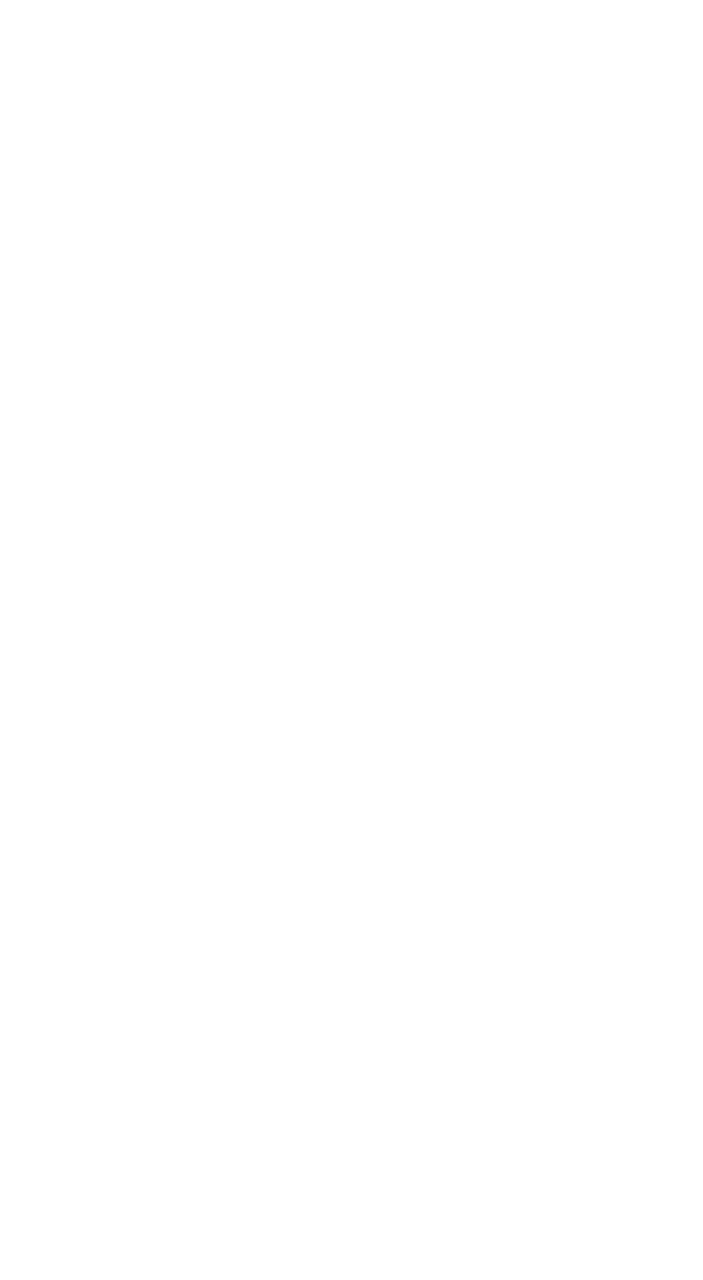
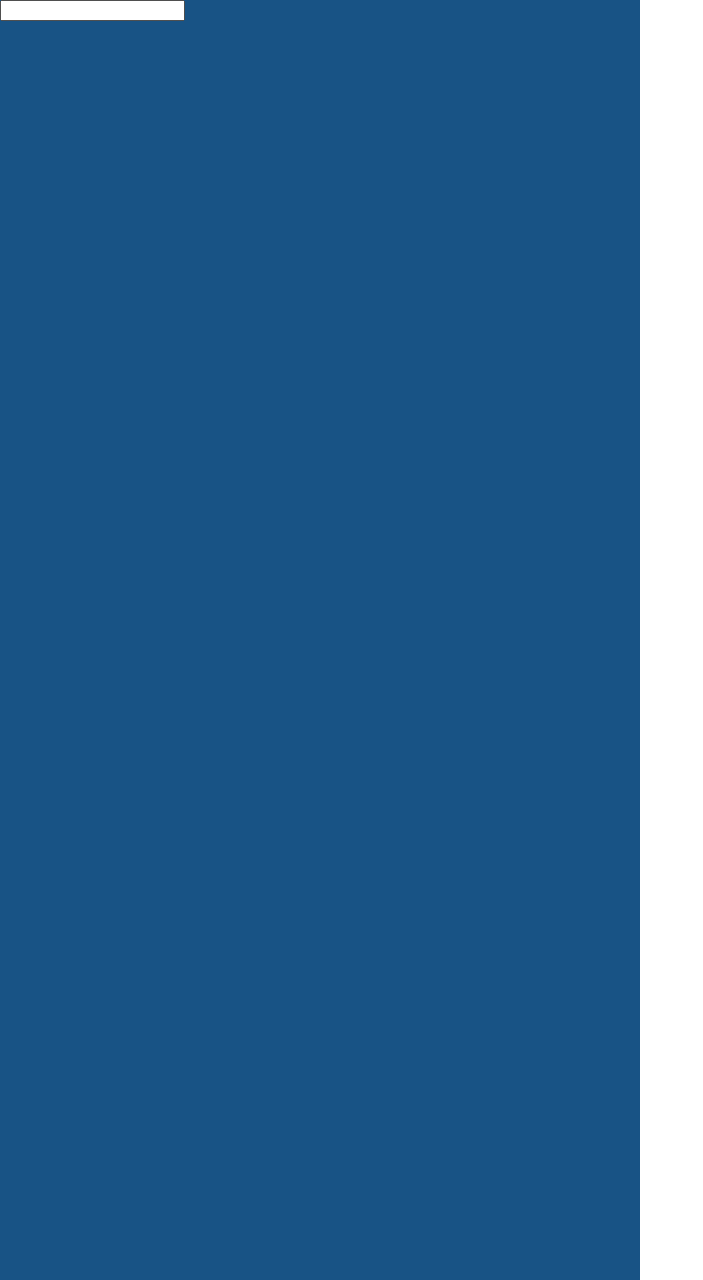
Before and after one commit to DevRohail/Change-by-number, a plain HTML site: page index.html in a window 1280 px wide. Shown: the whole page, without its empty margins (0-703 px from the left). Before the commit the page ends 800 px from the top, so only its background shows below. Drawn offline with Linux system fonts and the light colour scheme.

Commit message:
Update index.html

```diff
--- a/index.html
+++ b/index.html
@@ -7,8 +7,39 @@
     <title>Change by number</title>
 </head>
 <body>
-<div>
+    <style>
+        .left {
 
+          width: 640px;
+          height:640px;
+          background-color: rgb(24, 83, 133);
+          margin: 0%;
+        }
+        .center {
+
+          width: 640px;
+          height:640px;
+          background-color: rgb(24, 83, 133);
+          margin: 0%;
+          align-items: center;
+        }
+
+        body {
+    display: block;
+    margin: 0px;
+}
+
+        </style>
+<div class="left">
+<input type="text" name="type" >
+
+</div>
+
+<div class="center">
+
+</div>
+
+<div class="right">
 
 </div>
 
@@ -19,6 +50,5 @@
 
 
 
-
 </body>
 </html>
```
